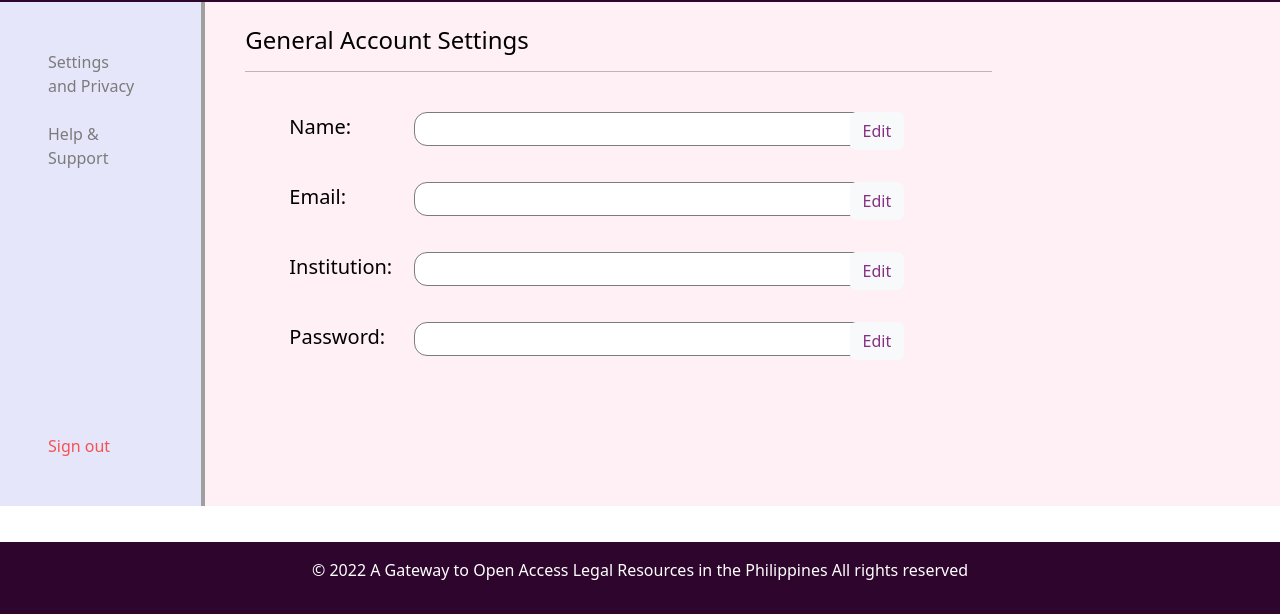
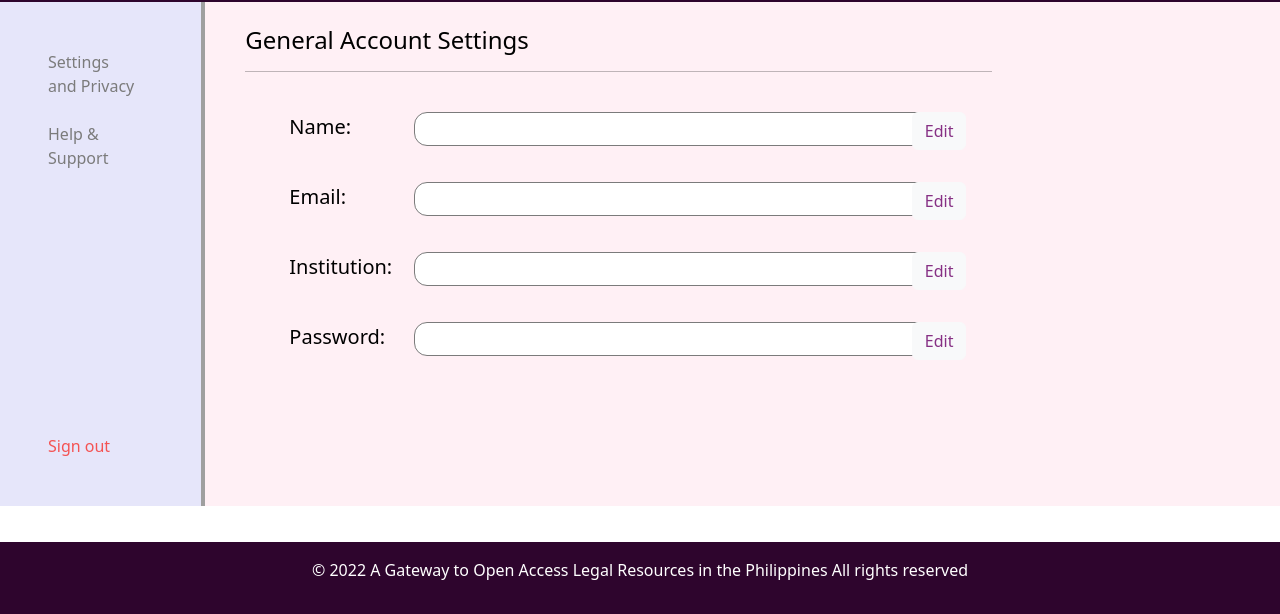
Before and after one commit to kentmalagday/SE-SanBedaLaw2, a website: page src/admin-page/admin_settings.html in a window 1280 px wide. Shown: the part 186-800 px from the top of the page. Drawn offline with nearby package versions, Linux system fonts and the light colour scheme.

Commit message:
fix col width

```diff
--- a/src/admin-page/admin_settings.html
+++ b/src/admin-page/admin_settings.html
@@ -65,15 +65,15 @@
                             <li>Password:</li>
                           </ul>
                       </div>
-                      <div class="col-7">
-                        <ul class="second">
+                      <div class="col-8">
+                        <ul>
                             <li><input type="text" class="tbox"></li>
                             <li><input type="email" class="tbox"></li>
                             <li><input type="text" class="tbox"></li>
                             <li><input type="password" class="tbox"></li>
                         </ul>
                       </div>
-                      <div class="col-3">
+                      <div class="col-2">
                         <ul class="third">
                             <li><button type="button" class="btn btn-light" style="color:#863084">Edit</button></li>
                             <li><button type="button" class="btn btn-light" style="color:#863084">Edit</button></li>
--- a/src/css/admin_setting.css
+++ b/src/css/admin_setting.css
@@ -21,7 +21,7 @@ footer{
 
 .tbox{
     border: 1.5px solid #E2E6EB;
-    width: 475px;px;
+    width:550px;
     border-radius: 13px;
     border-color:#7B7B7B;
 }
```
